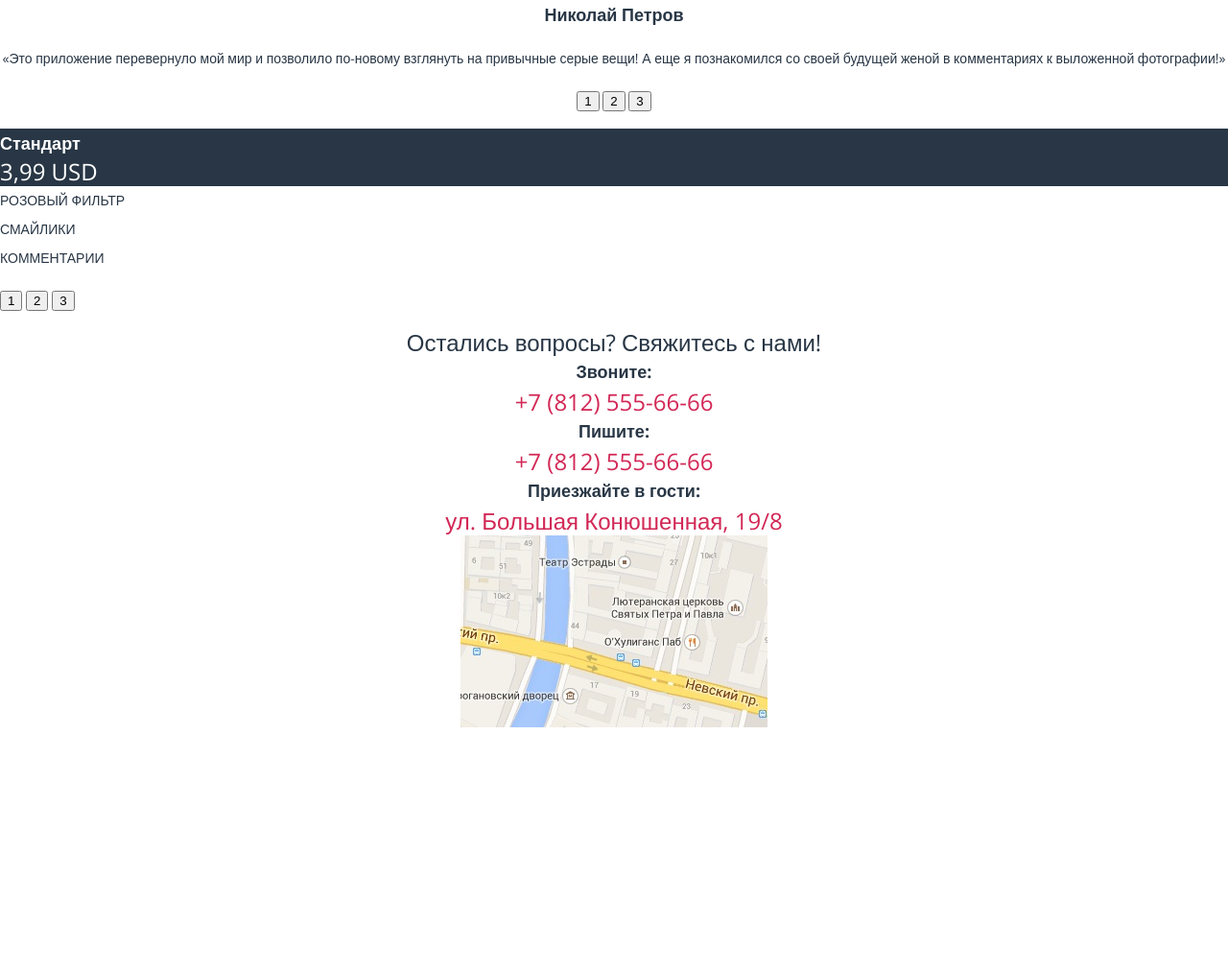
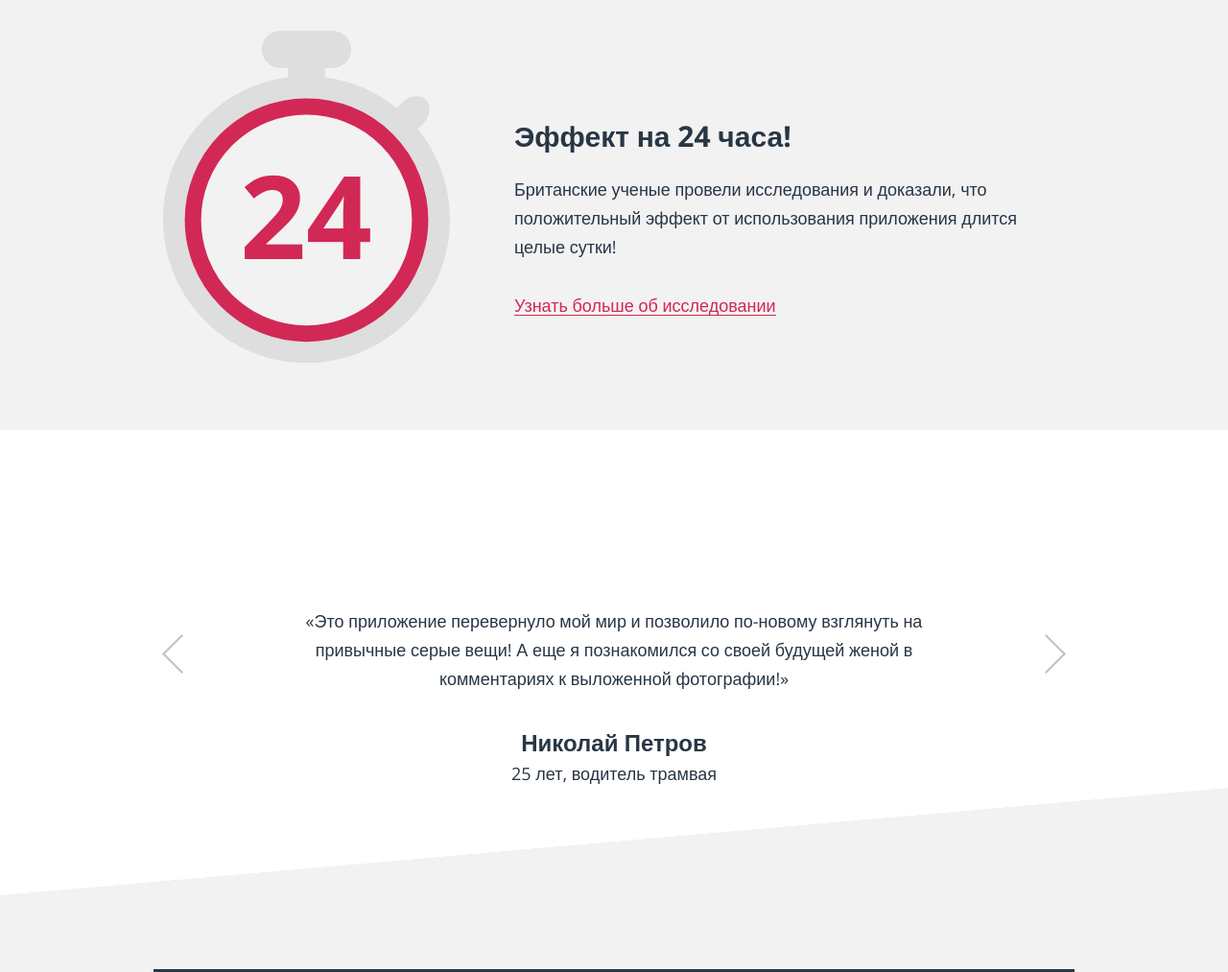
Before and after one commit to Heizoinside/pink, a website: page index.html in a window 1280 px wide. Shown: the part 1768-2781 px from the top of the page at 96% size. Before the commit the page ends 2526 px from the top, so only its background shows below. Drawn offline with nearby package versions, Linux system fonts and the light colour scheme; files that its build step writes are made by us from their sources.

Commit message:
сверстал блок преимуществ

```diff
--- a/index.html
+++ b/index.html
@@ -90,19 +90,49 @@
         </ul>
       </div>
     </section>
-    <section class="reviews">
+    <section class="research">
+      <h2 class="visually-hidden">
+        Учёные про эффект нашего приложения
+      </h2>
+      <div class="container">
+        <div class="research__inner">
+          <figure class="research__timer">
+            <svg version="1.1" id="Layer_1" xmlns="http://www.w3.org/2000/svg" xmlns:xlink="http://www.w3.org/1999/xlink" x="0px" y="0px" viewBox="0 0 298 345.097" enable-background="new 0 0 298 345.097" xml:space="preserve">
+              <path fill="#dedede" d="M264.568,102.055l5.355-5.355c7.717-7.717,9.124-18.938,3.126-24.935c-5.997-5.997-17.217-4.59-24.934,3.127l-5.386,5.385 C221.768,63.292,196.11,51.875,168,48.297v-9.583h7.658c10.914,0,19.843-8.711,19.843-19.357S186.573,0,175.659,0h-53.317  c-10.913,0-19.842,8.711-19.842,19.357s8.929,19.357,19.842,19.357H130v9.583C56.681,57.629,0,120.244,0,196.097  c0,82.291,66.709,149,149,149c82.29,0,149-66.709,149-149C298,160.434,285.465,127.703,264.568,102.055z M149,306.264 c-60.844,0-110.167-49.323-110.167-110.167S88.156,85.93,149,85.93c60.843,0,110.167,49.323,110.167,110.167  S209.843,306.264,149,306.264z" />
+              <circle cx="50%" cy="57%" r="118" stroke="#d22856" fill="transparent" stroke-width="17" />
+              <text x="80" y="237">24</text>
+            </svg>
+            </svg>
+          </figure>
+          <div class="research__wrapper">
+            <b class="research__effect">Эффект на 24 часа!</b>
+            <p class="research__text">
+              Британские ученые провели исследования и доказали, что положительный эффект от использования приложения длится целые сутки!
+            </p>
+            <a href="#" class="research__link">Узнать больше об исследовании</a>
+          </div>
+        </div>
+      </div>
+    </section>
+    <div class="reviews__layout">
+      <section class="reviews container">
         <h2 class="visually-hidden">Отзывы о нас</h2>
         <div class="reviews__wrapper slider__item">
           <b class="reviews__author">Николай Петров</b>
+          <span class="reviews__prof">25 лет, водитель трамвая</span>
           <p class="review__text">«Это приложение перевернуло мой мир и позволило по-новому взглянуть на привычные серые вещи! А еще я познакомился со своей будущей женой в комментариях к выложенной фотографии!»</p>
         </div>
         <p class="review__toggles slider__toggles">
-        <button class="slider__toggle" type="button">1</button>
-        <button class="slider__toggle" type="button">2</button>
-        <button class="slider__toggle" type="button">3</button>
+          <span class="slider__toggle slider__toggle--active" type="button">1</span>
+          <span class="slider__toggle" type="button">2</span>
+          <span class="slider__toggle" type="button">3</span>
+        </p>
+        <p class="review__arrows">
+          <span class="review__arrow review__arrow--left" type="button">arrow left</span>
+          <span class="review__arrow review__arrow--right" type="button">arrow right</span>
         </p>
       </section>
-    <section class="packages">
+      <section class="packages container">
         <h2 class="visually-hidden">Доступные пакеты</h2>
         <section class="packages__item slider__item">
           <h3 class="packages__title">
@@ -130,6 +160,7 @@
           <button class="slider__toggle" type="button">3</button>
         </p>
       </section>
+    </div>
     <section class="contacts">
       <div class="contacts__wrapper">
         <h2 class="contacts__title">Остались вопросы? Свяжитесь с нами!</h2>
--- a/less/advantages.less
+++ b/less/advantages.less
@@ -103,7 +103,8 @@
       display: flex;
       flex-direction: column;
       align-items: center;
-      padding-top:10px
+      padding-top:10px;
+      margin-right: -20px;
     }
     .advantages__caption {
       font-size:40px;
@@ -130,7 +131,6 @@
   }
   .advantages__head {
     margin-top:20px;
-    margin-left: 20px;
   }
   .advantages__caption {
     font-size:50px;
--- a/less/button.less
+++ b/less/button.less
@@ -4,6 +4,7 @@
   color:#ffffff;
   font-weight: bold;
   text-decoration: none;
+  font-style: "Open Sans", "Arial", sans-serif;
 }
 .button--download {
   width: 275px;
@@ -12,11 +13,14 @@
   text-align: center;
   padding:16px 0;
   display:block;
+  margin-top:-3px;
+  margin-bottom:3px;
 }
 @media (min-width:@tablet) {
   .button--download {
     width:294px;
     margin-top: 30px;
+    margin-bottom:0;
   }
 }
 @media (min-width:@desktop) {
--- a/less/downloads.less
+++ b/less/downloads.less
@@ -51,9 +51,6 @@ padding-bottom:30px;
     height:290px;
     width:80%;
   }
-  .downloads__text  {
-
-  }
 }
 @media (min-width: @tablet) {
   .downloads__title {
@@ -68,17 +65,18 @@ padding-bottom:30px;
     height:725px;
   }
   .downloads__background-hand {
-    right:50px;
+    right:20px;
     background:url("../img/hand-tablet.png") 80% 50% no-repeat;
     height:550px;
+    width:74%;
   }
   .downloads--wrapper {
     min-height: 410px;
   }
   .downloads__inner  {
     position: absolute;
-    bottom:110px;
-    left:0;
+    bottom:115px;
+    left:5px;
     width:50%;
     background-color: transparent;
   }
@@ -97,7 +95,7 @@ padding-bottom:30px;
   }
   .downloads__background-hand {
     height:650px;
-    right:36px;
+    right:0;
     background:url("../img/hand-desktop.png") 66% 50% no-repeat;
   }
   .downloads__inner {
--- /dev/null
+++ b/less/research.less
@@ -0,0 +1,89 @@
+.research {
+  display:none;
+}
+@media (min-width: @tablet) {
+  .research {
+    display:block;
+    padding-bottom: 43px;
+  }
+  .research__inner {
+    display:flex;
+    justify-content: space-between;
+    width: 620px;
+    margin:0 auto;
+  }
+  .research__timer {
+    margin-left:0;
+    padding-top:48px;
+    width:238px;
+  }
+  .research__wrapper {
+    width:310px;
+    margin-left: auto;
+    margin-right:0;
+    text-align: left;
+    padding-top:95px;
+  }
+  .research__effect {
+    font-size: 30px;
+    line-height: 36px;
+    display:block;
+    width:168px;
+  }
+  .research__text {
+    padding:0;
+    margin:0;
+    line-height: 24px;
+    padding-top:10px;
+  }
+  .research__link {
+    font-size: 14px;
+    line-height: 18px;
+    color:#d22856;
+    margin-top:15px;
+    text-decoration: none;
+    box-shadow: inset 0 -1px 0 #d22856;
+    display:inline-block;
+  }
+  .research__timer text {
+    fill:#d22856;
+    font-family: "Open Sans", sans-serif;
+    font-size: 120px;
+    font-weight: bold;
+  }
+}
+@media (min-width: @desktop) {
+  .research {
+    padding-top:32px;
+    background-color: #f2f2f2;
+    padding-bottom:60px;
+  }
+  .research__inner {
+    width:auto;
+    margin:auto;
+  }
+  .research__timer {
+    width: 299px;
+    padding-top:0px;
+    margin:0;
+    margin-left: 10px;
+  }
+  .research__wrapper {
+    width:574px;
+    margin-right: 10px;
+  }
+  .research__effect {
+    width:auto;
+    line-height: 30px;
+  }
+  .research__text {
+    font-size:18px;
+    line-height: 30px;
+    padding-top:25px;
+  }
+  .research__link {
+    font-size:18px;
+    line-height: 22px;
+    margin-top:35px;
+  }
+}
--- a/less/reviews.less
+++ b/less/reviews.less
@@ -1,9 +1,94 @@
 .reviews {
   text-align: center;
+  padding-top:40px;
+  width:280px;
+  margin:0 auto;
+  padding-bottom:104px;
+}
+.reviews__wrapper {
+  display:flex;
+  flex-direction: column;
 }
 .reviews__author {
   font-size: 18px;
 }
+.reviews__prof {
+  display:none;
+}
 .review__text {
   color:#283645;
+  margin:0;
+  padding-top: 10px;
 }
+.review__toggles {
+  padding-top:19px;
+  margin-left: 15px;
+}
+.review__arrow {
+    display:none;
+}
+@media (min-width: @tablet) {
+  .reviews {
+    padding-top:20px;
+    padding-bottom:80px;
+  }
+  .reviews__author {
+    order:2;
+    font-size:20px;
+    padding-top:35px;
+  }
+  .review__text {
+    order:1;
+    font-size: 18px;
+  }
+  .reviews__prof {
+    display:block;
+    padding-top:5px;
+    order:3;
+  }
+}
+@media (min-width: @desktop) {
+  .reviews {
+    width:940px;
+    position: relative;
+    padding-bottom:118px;
+    }
+  .reviews__wrapper {
+    padding-top: 154px;
+    width:695px;
+    margin:0 auto;
+  }
+  .reviews__author {
+    font-size:24px;
+    padding-top:37px;
+  }
+  .reviews__prof {
+      font-size: 18px;
+      padding-top:2px;
+  }
+  .review__toggles span {
+      display: none;
+  }
+  .review__arrow {
+    display:inline-block;
+    font-size:0;
+    width:27px;
+    height:27px;
+    border-top:2px solid #bec2c7;
+    border-left:2px solid #bec2c7;
+    background-color: transparent;
+    position: absolute;
+    top:219px;
+    &--left {
+      left:25px;
+      transform: rotate(-45deg);
+    }
+    &--right {
+      right:25px;
+      transform: rotate(135deg);
+    }
+  }
+  .reviews__layout {
+    background: linear-gradient(175deg, #ffffff 55%,#ffffff 20%, #f2f2f2 20%);
+  }
+}
--- a/less/scaffolding.less
+++ b/less/scaffolding.less
@@ -33,8 +33,7 @@ img {
 }
 @media (min-width: @tablet) {
   .container {
-    width: 100%;
-    min-width: 620px;
+    width:620px;
   }
 }
 
--- /dev/null
+++ b/less/slider__toggles.less
@@ -0,0 +1,18 @@
+.slider__toggles {
+  display: inline-block;
+
+}
+.slider__toggle {
+  border:none;
+  display: inline-block;
+  font-size: 0;
+  width:6px;
+  height:6px;
+  background-color: #bec2c7;
+  border-radius: 50%;
+  margin-right: 15px;
+  &--active {
+    background-color: transparent;
+    border:3px solid #283645;
+  }
+}
--- a/less/style.less
+++ b/less/style.less
@@ -1,3 +1,4 @@
+@import "./slider__toggles.less";
 @import "./advantages.less";
 @import "./button.less";
 @import "./contacts.less";
@@ -27,3 +28,4 @@
 @import "./mixins.less";
 @import "./header.less";
 @import "./platform.less";
+@import "./research.less";
```
Also changed, not shown: img/timer.svg (added). Lines whose indentation alone changed are shown as unchanged.
